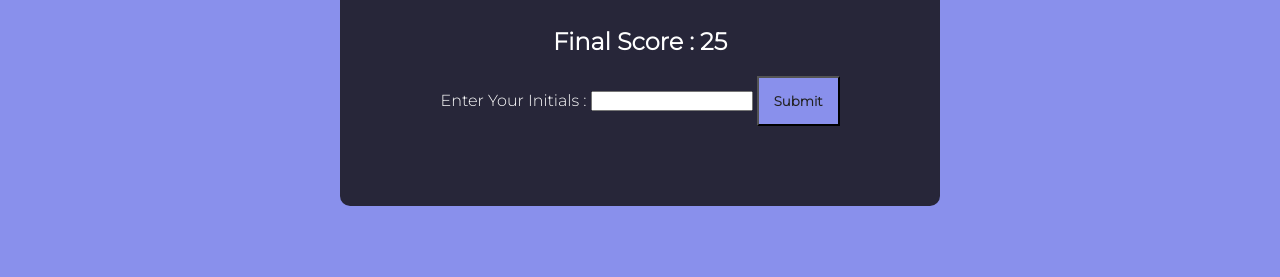
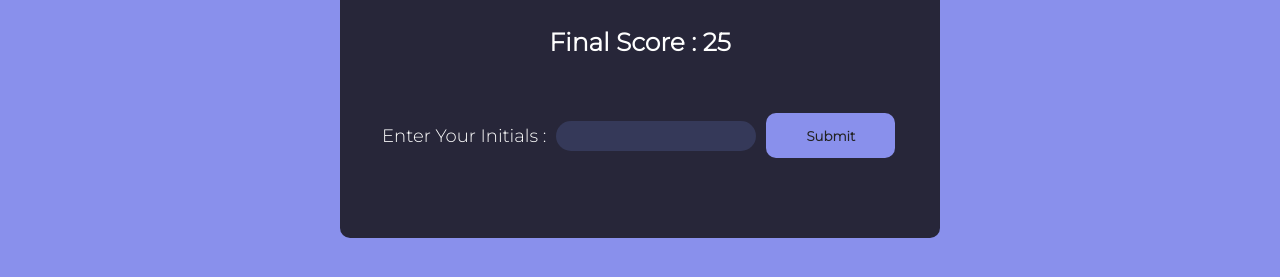
Before and after one commit to Frank-Colorado/code-quiz-game, a plain HTML site: page index.html in a window 1280 px wide. Shown: the part 283-560 px from the top of the page. Drawn offline with Linux system fonts and the light colour scheme.

Commit message:
added styling for 'Final Score'

```diff
--- a/assets/style.css
+++ b/assets/style.css
@@ -94,3 +94,40 @@ button {
 }
 
 /* FINAL SCORE STYLING */
+
+.userScoreTxt {
+  font-size: 25px;
+  font-weight: 700;
+}
+
+.inputContainer {
+  margin-top: 36px;
+  padding: 0 12px;
+  display: flex;
+  align-items: center;
+}
+
+.inputContainer label {
+  font-size: 18px;
+}
+
+.input {
+  height: 30px;
+  width: 200px;
+  font-size: 14px;
+  background: #353959;
+  border: none;
+  border-radius: 22px;
+  outline: none;
+  margin-left: 10px;
+  padding: 0 15px;
+}
+
+.inputBtn {
+  border: none;
+  border-radius: 10px;
+  margin-left: 10px;
+  height: 45px;
+  width: 25%;
+  cursor: pointer;
+}
```
